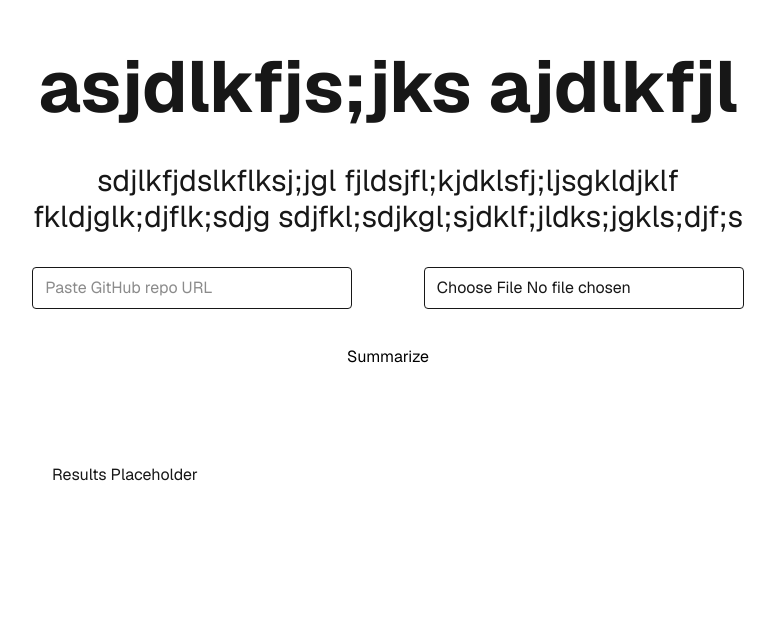
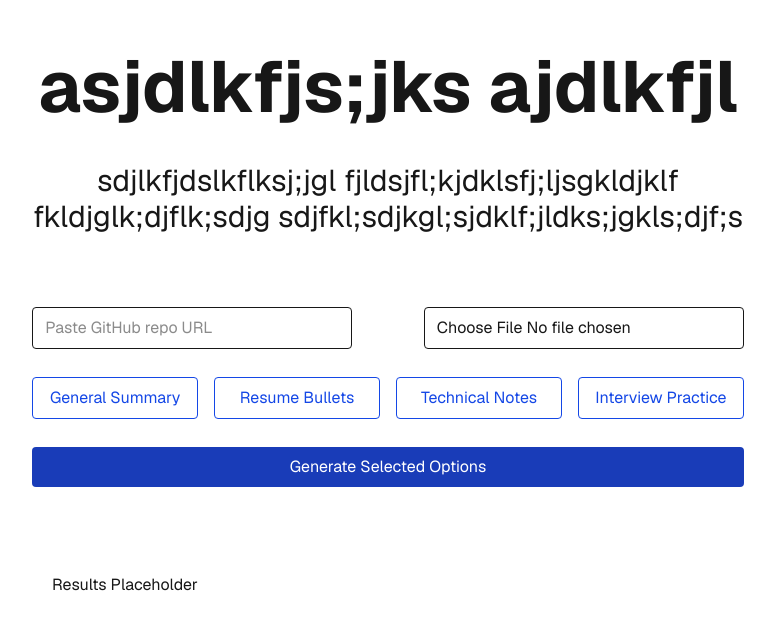
Before and after one commit to erinjhu/project-summarizer, a Next.js app in the folder frontend/: page / in a window 1280 px wide. Shown: the part 189-818 px from the top of the page, without its empty margins (252-1027 px from the left). Built offline with nearby package versions, Linux system fonts and the light colour scheme.

Commit message:
feat: select between summary, resume bullets, notes, interview practice frontend

```diff
--- a/frontend/src/app/page.tsx
+++ b/frontend/src/app/page.tsx
@@ -1,6 +1,13 @@
 "use client"
 import Image from "next/image";
 import { useState, useRef } from "react"
+
+const OPTIONS = [
+    { key: "general", label: "General Summary" },
+    { key: "resume", label: "Resume Bullets" },
+    { key: "technical", label: "Technical Notes" },
+    { key: "interview", label: "Interview Practice" },
+  ];
 
 export default function Home() {
 
@@ -11,6 +18,15 @@ export default function Home() {
   const fileInputRef = useRef<HTMLInputElement>(null);
   const [loading, setLoading] = useState(false)
   const [error, setError] = useState<string | null>(null)
+  const [selectedOptions, setSelectedOptions] = useState<string[]>([]);
+
+  function toggleOption(key: string) {
+    setSelectedOptions(prev =>
+      prev.includes(key)
+        ? prev.filter(k => k !== key)
+        : [...prev, key]
+    );
+  }
 
   async function handleSubmit(e: React.FormEvent) {
     e.preventDefault();
@@ -30,7 +46,7 @@ export default function Home() {
         return;
       }
 
-      if (repoUrl && !repoUrl.startsWith("github.com/")) {
+      if (repoUrl && !repoUrl.startsWith("https://github.com/")) {
         setError("Please enter a valid GitHub repository URL.");
         setLoading(false);
         return;
@@ -41,7 +57,10 @@ export default function Home() {
         const response = await fetch("http://127.0.0.1:8000/summarize-url", {
           method: "POST",
           headers: { "Content-Type": "application/json" },
-          body: JSON.stringify({ repo_url: repoUrl}),
+          body: JSON.stringify({
+            repo_url: repoUrl,
+            selected_options: selectedOptions,
+          }),
         });
         const data = await response.json();
         console.log(data);
@@ -58,7 +77,7 @@ export default function Home() {
           body: formData,
         });
         const data = await response.json();
-        console.log("Backend response:", data); // Add this line
+        console.log("Backend response:", data);
         console.log("Concepts from backend:", data.concepts);
         console.log(data);
         setResult(data.summary);
@@ -84,7 +103,7 @@ export default function Home() {
         className="flex flex-col gap-4 items-center mb-8"
         onSubmit={handleSubmit}
       >
-        <div className="flex flex-col items-center">
+        <div className="flex flex-col items-center mt-10">
           <div className="flex flex-row gap-4 w-full justify-center items-center">
             <input
               type="text"
@@ -109,12 +128,30 @@ export default function Home() {
 
             </div>
           )}
+
+          <div className="flex flex-row gap-4 w-full justify-center items-center mt-7">
+            {OPTIONS.map(opt => (
+              <button
+                type="button"
+                key={opt.key}
+                className={`flex-1 px-4 py-2 rounded border
+                  ${selectedOptions.includes(opt.key)
+                    ? "bg-blue-700 text-white"
+                    : "bg-white text-blue-700 border-blue-700"}
+                  hover:bg-blue-800 hover:text-white transition`}
+                onClick={() => toggleOption(opt.key)}
+              >
+                {opt.label}
+              </button>
+            ))}
+          </div>
+
           <div className="flex flex-row gap-4 w-full justify-center items-center">
             <button
               type="submit"
-              className="mt-7 bg-white text-black px-4 py-2 hover:text-white rounded hover:bg-blue-700 w-full"
+              className="mt-7 bg-blue-800 text-white px-4 py-2 hover:text-white rounded hover:bg-blue-700 w-full hover:border"
             >
-              Summarize
+              Generate Selected Options
             </button>
           </div>
           <div className="flex flex-row gap-4 w-full justify-center items-center">
@@ -127,6 +164,7 @@ export default function Home() {
                 setError(null);
                 setRepoUrl("");
                 setZipFile(null);
+                setSelectedOptions([]);
                 if (fileInputRef.current) fileInputRef.current.value = "";
               }}
             >
```
